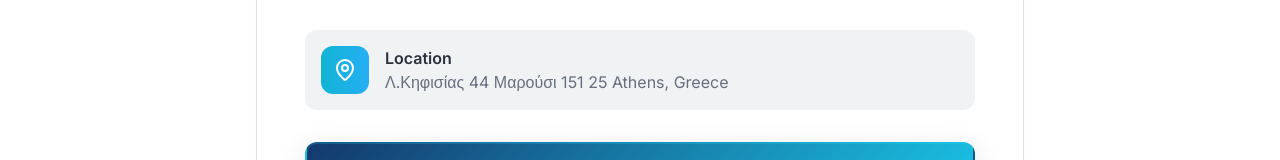
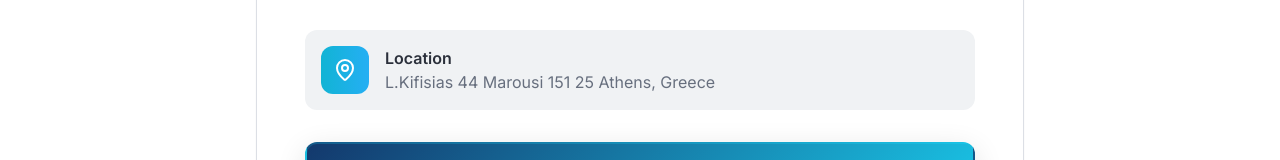
Before and after one commit to telelogic/webtele, a React (Vite) app: page / in a window 1280 px wide. Shown: the part 10183-10343 px from the top of the page. Built offline with nearby package versions, Linux system fonts and the light colour scheme; the HTML template or start-up script is replaced by a standard one.

Commit message:
Visual edit in Lovable

```diff
--- a/src/components/Contact.tsx
+++ b/src/components/Contact.tsx
@@ -46,9 +46,7 @@ export const Contact = () => {
                 </div>
                 <div className="text-left">
                   <p className="font-semibold">Location</p>
-                  <p className="text-muted-foreground">Λ.Κηφισίας 44
-Μαρούσι 151 25
-Athens, Greece</p>
+                  <p className="text-muted-foreground">L.Kifisias 44 Marousi 151 25 Athens, Greece</p>
                 </div>
               </div>
 
```
